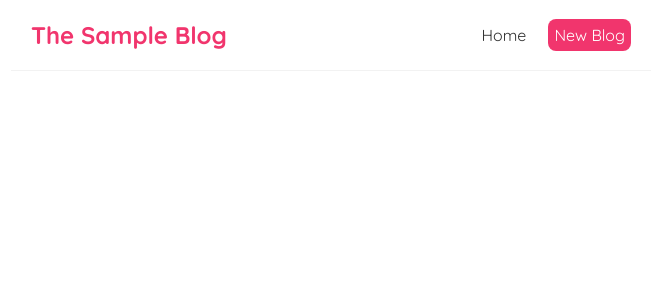
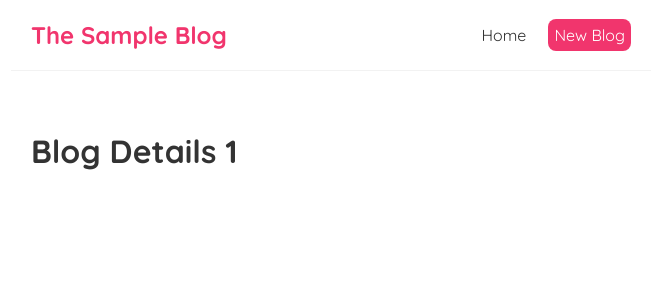
Before and after one commit to SethKalkstein/react-simple-blog, a React (Create React App) app: page /blogs/1 in a window 1280 px wide. Shown: the top 300 px of the page, without its empty margins (309-971 px from the left). Built offline with nearby package versions, Linux system fonts and the light colour scheme.

Commit message:
used route/url parameters

```diff
--- a/src/App.js
+++ b/src/App.js
@@ -4,6 +4,7 @@
 import { useEffect } from 'react';
 import { BrowserRouter as Router, Route, Switch } from "react-router-dom";
 import Create from './Create';
+import BlogDetails from './BlogDetails';
 
 function App() {
   const title = "Welcome to my newest blog";
@@ -28,6 +29,9 @@
             <Route exact path="/create">
               <Create />
             </Route>
+            <Route path="/blogs/:id">
+              <BlogDetails />
+            </Route>
           </Switch>
         </div>
       </div>
--- /dev/null
+++ b/src/BlogDetails.js
@@ -0,0 +1,18 @@
+import { useParams } from "react-router-dom";
+import useFetch from "./useFetch";
+
+const BlogDetails = () => {
+
+    const { id } = useParams();
+    // const { data: blogs, isLoading, error} = useFetch("http://localhost:8000/blogs/"+id);
+
+    return (
+
+<div className="blog-details">
+    <h1>Blog Details { id }</h1>
+</div>
+
+     );
+}
+
+export default BlogDetails;
--- a/src/BlogList.js
+++ b/src/BlogList.js
@@ -1,3 +1,4 @@
+import { Link } from "react-router-dom";
 // const BlogList = (props) => {
 //     const blogs = props.blogs;
 //     const title = props.title;
@@ -13,8 +14,10 @@
             {
                 blogs.map((blog)=> (
                    <div className="blog-preview" key={blog.id}>
-                       <h2>{ blog.title }</h2>
-                       <p>Written by: {blog.author} </p>
+                       <Link to={ "blogs/" + blog.id } >
+                           <h2>{ blog.title }</h2>
+                           <p>Written by: {blog.author} </p>
+                       </Link>
                        {/* <button onClick={ () => handleDelete(blog.id) }>Delete</button> */}
                     </div>
                 ))
--- a/src/index.css
+++ b/src/index.css
@@ -48,3 +48,6 @@
   color: #f1356d;
   margin-bottom: 8px;
 }
+.blog-preview a{
+  text-decoration: none;
+}
```
